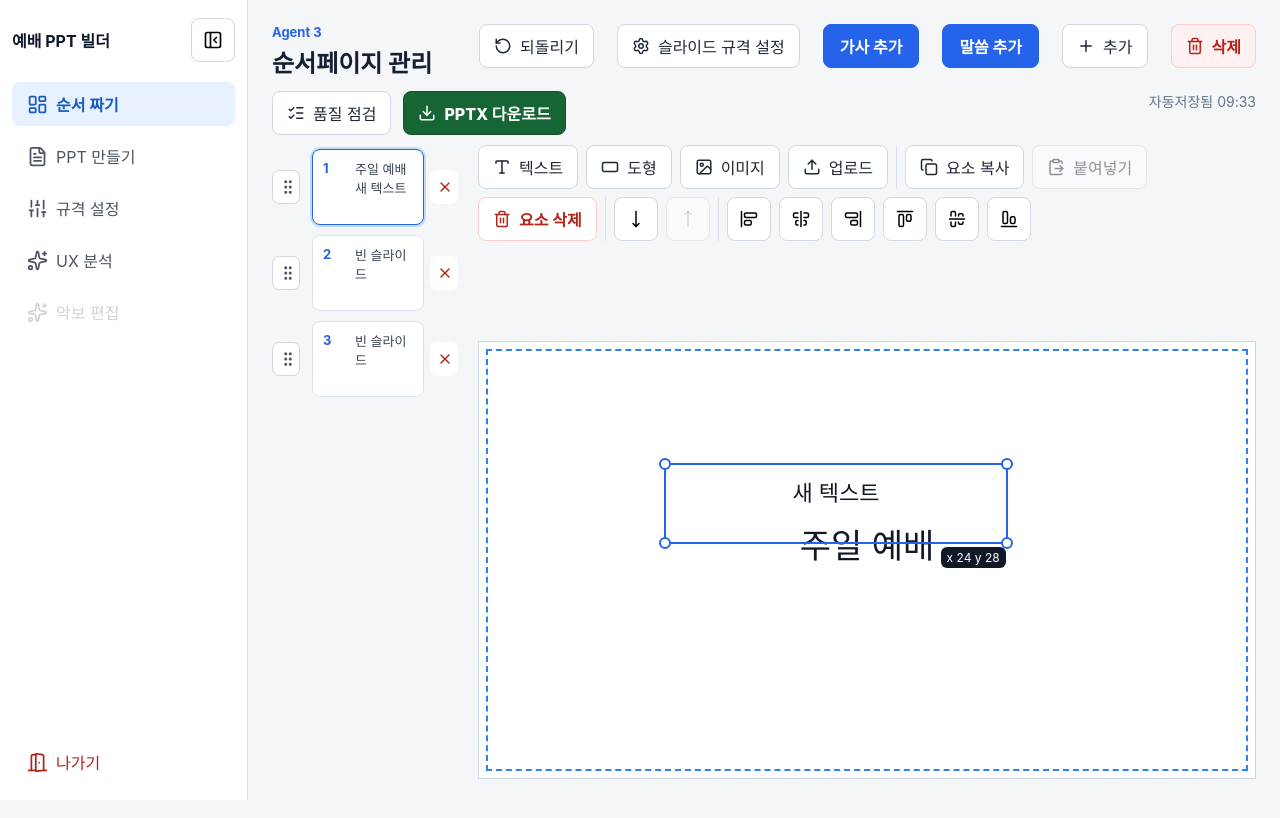
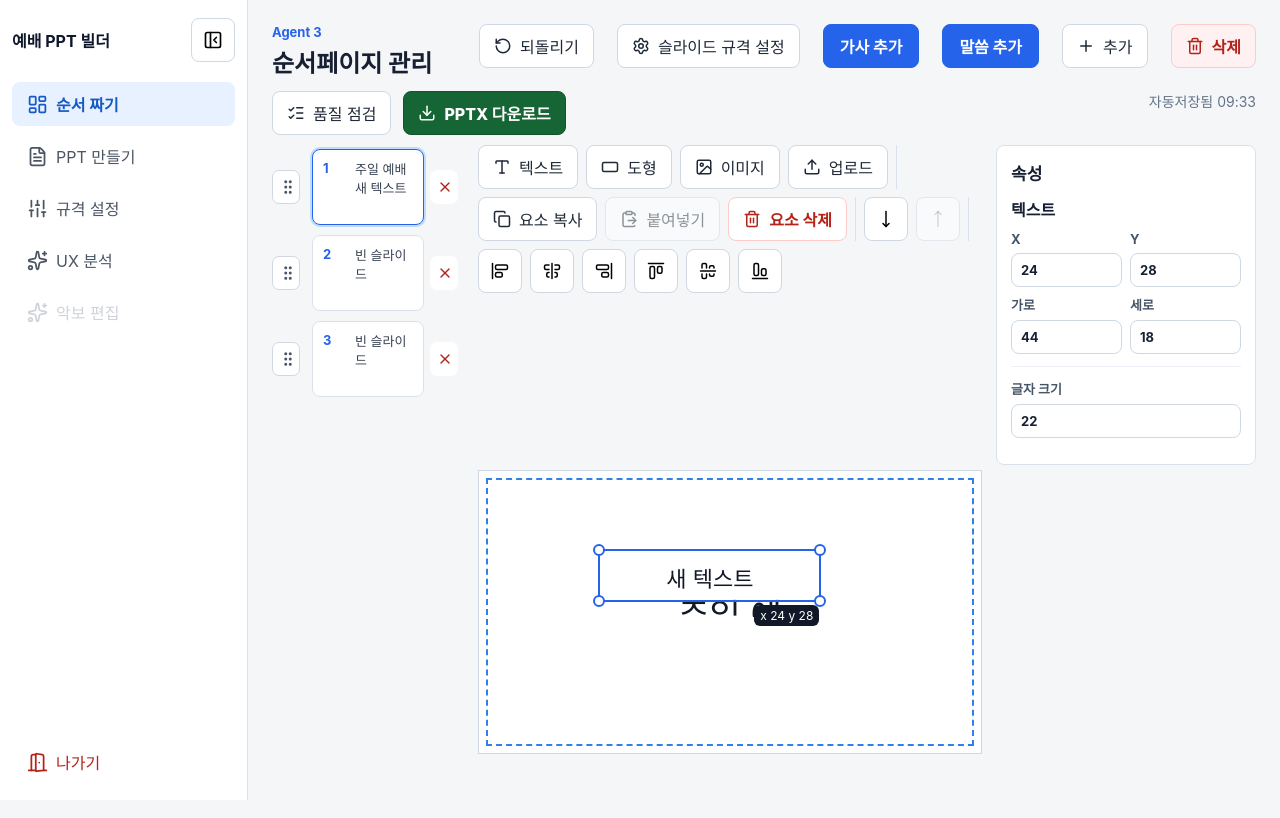
Before and after one commit to iamgeum/worship-ppt-builder, a React (Vite) app: page / in a window 1280 px wide. Both pictures are taken after a click on the button "텍스트". Shown: the top 818 px of the page. Built offline with nearby package versions, Linux system fonts and the light colour scheme.

Commit message:
Add sticky element inspector

```diff
--- a/src/agents/04_editor/EditorAgent.jsx
+++ b/src/agents/04_editor/EditorAgent.jsx
@@ -33,6 +33,14 @@ const presetClass = {
   photo: 'preset-photo',
   warm: 'preset-warm',
 };
+
+const shapeOptions = [
+  { value: 'rect', label: '사각형' },
+  { value: 'roundRect', label: '둥근 사각형' },
+  { value: 'ellipse', label: '원/타원' },
+  { value: 'diamond', label: '마름모' },
+  { value: 'triangle', label: '삼각형' },
+];
 
 function clampElementBounds(element) {
   return {
@@ -158,6 +166,8 @@ export default function EditorAgent({ title = 'PPT 만들기', onAddLyrics, onAd
       w: type === 'shape' ? 30 : 44,
       h: type === 'shape' ? 20 : 18,
       fontSize: 22,
+      shapeKind: type === 'shape' ? 'roundRect' : undefined,
+      fillColor: type === 'shape' ? '#3b82f6' : undefined,
       src: '',
     };
     updateState((state) => ({
@@ -462,6 +472,7 @@ export default function EditorAgent({ title = 'PPT 만들기', onAddLyrics, onAd
         </aside>
 
         <div className="editor-main">
+          <div className="canvas-column">
             <div className="insert-toolbar">
               <button className="icon-text-button" type="button" onClick={() => addElement('text')}>
                 <Type size={18} /> 텍스트
@@ -476,7 +487,12 @@ export default function EditorAgent({ title = 'PPT 만들기', onAddLyrics, onAd
                 <Upload size={18} /> 업로드
               </button>
               <span className="toolbar-divider" />
-            <button className="icon-text-button" type="button" onClick={copySelectedElement} disabled={!selectedElement}>
+              <button
+                className="icon-text-button"
+                type="button"
+                onClick={copySelectedElement}
+                disabled={!selectedElement}
+              >
                 <Copy size={18} /> 요소 복사
               </button>
               <button className="icon-text-button" type="button" onClick={pasteCopiedElement} disabled={!copiedElement}>
@@ -604,6 +620,8 @@ export default function EditorAgent({ title = 'PPT 만들기', onAddLyrics, onAd
                 ))}
               </div>
             </div>
+          </div>
+          <ElementInspector element={selectedElement} onUpdate={(patch) => updateElement(selectedId, patch)} />
         </div>
       </div>
 
@@ -738,7 +756,10 @@ function SlideElement({ element, siblingElements, selected, onSelect, onUpdate }
         />
       )}
       {element.type === 'shape' && (
-        <div className="shape-box">
+        <div
+          className={`shape-box ${element.shapeKind || 'roundRect'}`}
+          style={{ background: element.fillColor || '#3b82f6' }}
+        >
           {(editingInnerText || element.altText) && (
             <textarea
               autoFocus={editingInnerText}
@@ -794,3 +815,88 @@ function SlideElement({ element, siblingElements, selected, onSelect, onUpdate }
     </div>
   );
 }
+
+function ElementInspector({ element, onUpdate }) {
+  const updateNumber = (key, value) => {
+    if (!element) return;
+    const numeric = Number(value);
+    if (Number.isNaN(numeric)) return;
+    const next = { [key]: numeric };
+    if (key === 'w') next.w = Math.max(5, Math.min(100 - element.x, numeric));
+    if (key === 'h') next.h = Math.max(5, Math.min(100 - element.y, numeric));
+    if (key === 'x') next.x = Math.max(0, Math.min(100 - element.w, numeric));
+    if (key === 'y') next.y = Math.max(0, Math.min(100 - element.h, numeric));
+    if (key === 'fontSize') next.fontSize = Math.max(10, Math.min(72, numeric));
+    onUpdate(next);
+  };
+
+  if (!element) {
+    return (
+      <aside className="element-inspector">
+        <h2>속성</h2>
+        <p className="muted-copy">요소를 선택하면 위치, 크기, 도형 종류를 조정할 수 있습니다.</p>
+      </aside>
+    );
+  }
+
+  return (
+    <aside className="element-inspector">
+      <h2>속성</h2>
+      <div className="inspector-section">
+        <strong>{element.type === 'text' ? '텍스트' : element.type === 'shape' ? '도형' : '이미지'}</strong>
+        <div className="inspector-grid">
+          <label>
+            X
+            <input type="number" value={Math.round(element.x)} onChange={(event) => updateNumber('x', event.target.value)} />
+          </label>
+          <label>
+            Y
+            <input type="number" value={Math.round(element.y)} onChange={(event) => updateNumber('y', event.target.value)} />
+          </label>
+          <label>
+            가로
+            <input type="number" value={Math.round(element.w)} onChange={(event) => updateNumber('w', event.target.value)} />
+          </label>
+          <label>
+            세로
+            <input type="number" value={Math.round(element.h)} onChange={(event) => updateNumber('h', event.target.value)} />
+          </label>
+        </div>
+      </div>
+
+      {(element.type === 'text' || element.type === 'shape') && (
+        <div className="inspector-section">
+          <label>
+            글자 크기
+            <input
+              type="number"
+              min="10"
+              max="72"
+              value={element.fontSize || 22}
+              onChange={(event) => updateNumber('fontSize', event.target.value)}
+            />
+          </label>
+        </div>
+      )}
+
+      {element.type === 'shape' && (
+        <div className="inspector-section">
+          <label>
+            도형 종류
+            <select value={element.shapeKind || 'roundRect'} onChange={(event) => onUpdate({ shapeKind: event.target.value })}>
+              {shapeOptions.map((option) => (
+                <option value={option.value} key={option.value}>
+                  {option.label}
+                </option>
+              ))}
+            </select>
+          </label>
+          <label>
+            색상
+            <input type="color" value={element.fillColor || '#3b82f6'} onChange={(event) => onUpdate({ fillColor: event.target.value })} />
+          </label>
+        </div>
+      )}
+    </aside>
+  );
+}
--- a/src/styles/app.css
+++ b/src/styles/app.css
@@ -499,6 +499,14 @@ textarea {
 
 .editor-main {
   min-width: 0;
+  display: grid;
+  grid-template-columns: minmax(0, 1fr) 260px;
+  gap: 14px;
+  align-items: start;
+}
+
+.canvas-column {
+  min-width: 0;
 }
 
 .insert-toolbar {
@@ -593,6 +601,28 @@ textarea {
   display: grid;
   place-items: center;
   overflow: hidden;
+}
+
+.shape-box.rect {
+  border-radius: 0;
+}
+
+.shape-box.roundRect {
+  border-radius: 8px;
+}
+
+.shape-box.ellipse {
+  border-radius: 999px;
+}
+
+.shape-box.diamond {
+  border-radius: 0;
+  clip-path: polygon(50% 0, 100% 50%, 50% 100%, 0 50%);
+}
+
+.shape-box.triangle {
+  border-radius: 0;
+  clip-path: polygon(50% 0, 100% 100%, 0 100%);
 }
 
 .shape-box textarea,
@@ -700,6 +730,64 @@ textarea {
   right: -7px;
   bottom: -7px;
   cursor: nwse-resize;
+}
+
+.element-inspector {
+  position: sticky;
+  top: 18px;
+  max-height: calc(100vh - 52px);
+  overflow: auto;
+  border: 1px solid #dbe1ea;
+  border-radius: 8px;
+  background: #ffffff;
+  padding: 14px;
+}
+
+.element-inspector h2 {
+  margin-bottom: 12px;
+}
+
+.muted-copy {
+  color: #64748b;
+  font-size: 14px;
+  line-height: 1.5;
+}
+
+.inspector-section {
+  display: grid;
+  gap: 10px;
+  padding: 12px 0;
+  border-top: 1px solid #edf1f7;
+}
+
+.inspector-section:first-of-type {
+  border-top: 0;
+  padding-top: 0;
+}
+
+.inspector-grid {
+  display: grid;
+  grid-template-columns: 1fr 1fr;
+  gap: 8px;
+}
+
+.element-inspector label {
+  margin-bottom: 0;
+  gap: 6px;
+  color: #475569;
+  font-size: 13px;
+}
+
+.element-inspector input,
+.element-inspector select {
+  width: 100%;
+  min-width: 0;
+  padding: 8px 9px;
+}
+
+.element-inspector input[type="color"] {
+  height: 40px;
+  padding: 4px;
 }
 
 .bottom-filmstrip {
@@ -935,6 +1023,15 @@ textarea {
     grid-template-columns: 1fr;
   }
 
+  .editor-main {
+    grid-template-columns: 1fr;
+  }
+
+  .element-inspector {
+    position: static;
+    max-height: none;
+  }
+
   .order-rail {
     min-height: auto;
     max-height: 260px;
--- a/src/utils/pptxExporter.js
+++ b/src/utils/pptxExporter.js
@@ -10,6 +10,14 @@ const PRESETS = {
   dark: { background: '111827', text: 'FFFFFF', shape: '3B82F6' },
   photo: { background: '64748B', text: 'FFFFFF', shape: '3B82F6' },
   warm: { background: 'FFF7ED', text: '1F2937', shape: 'F59E0B' },
+};
+
+const SHAPE_KIND = {
+  rect: 'rect',
+  roundRect: 'roundRect',
+  ellipse: 'ellipse',
+  diamond: 'diamond',
+  triangle: 'triangle',
 };
 
 function stripHash(value) {
@@ -48,11 +56,11 @@ function addElementToSlide(pptSlide, element, deckSize, theme, ShapeType) {
   }
 
   if (element.type === 'shape') {
-    pptSlide.addShape(ShapeType.roundRect, {
+    pptSlide.addShape(ShapeType[SHAPE_KIND[element.shapeKind] || SHAPE_KIND.roundRect], {
       ...box,
       rectRadius: 0.08,
-      fill: { color: theme.shape },
-      line: { color: theme.shape },
+      fill: { color: (element.fillColor || theme.shape).replace('#', '') },
+      line: { color: (element.fillColor || theme.shape).replace('#', '') },
     });
     if (element.altText) {
       pptSlide.addText(element.altText, {
```
Also changed, not shown: 1 other file (tests, documents, lock files or other folders). Lines whose indentation alone changed are shown as unchanged.
